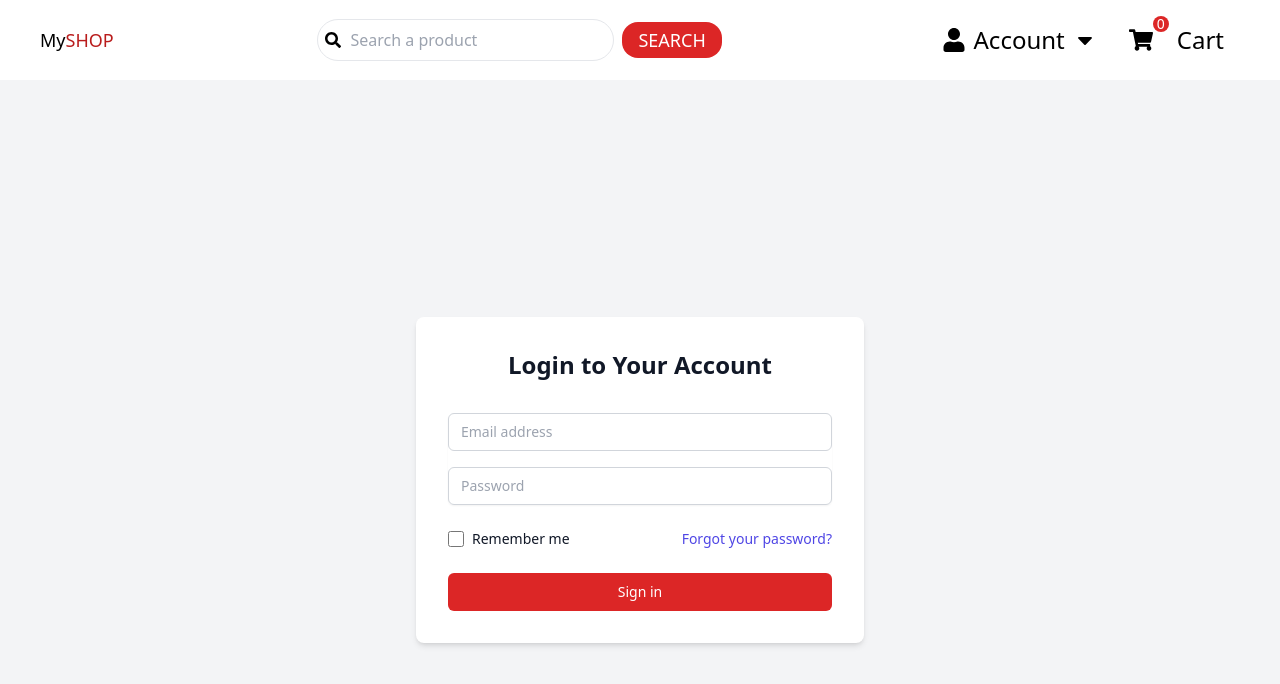
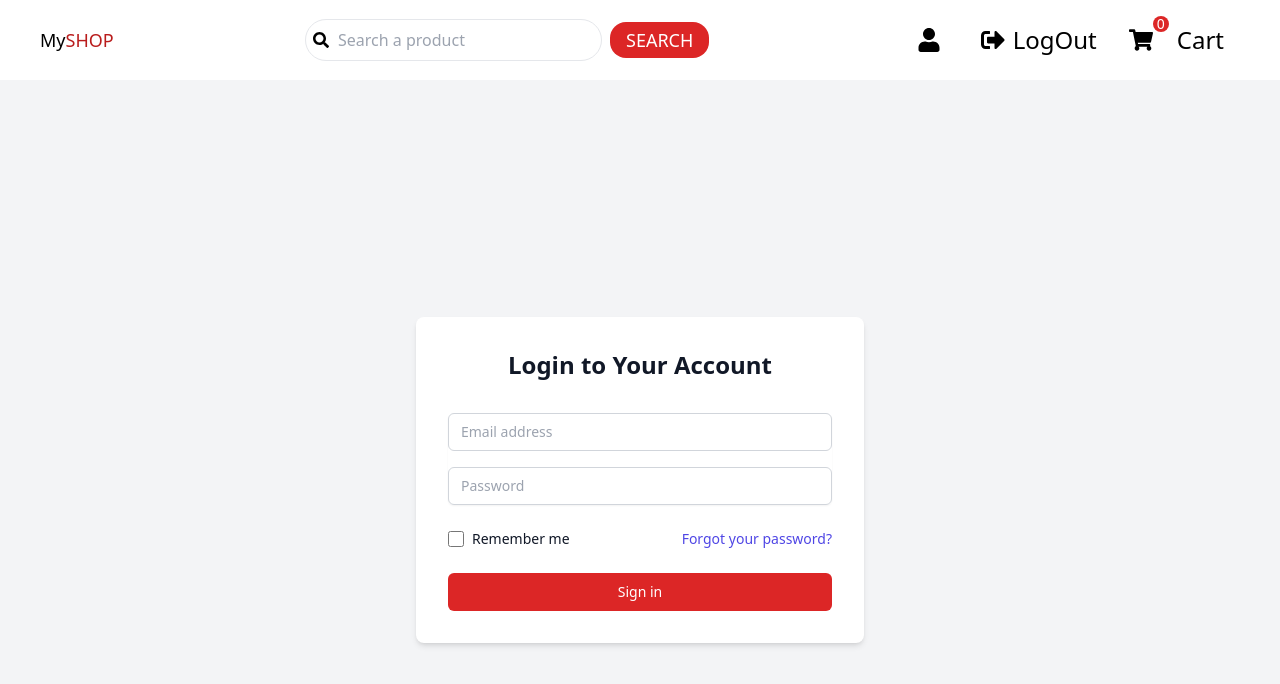
Before and after one commit to harith01/my-shop, a React (Vite) app: page / in a window 1280 px wide. Shown: the top 684 px of the page. Built offline with nearby package versions, Linux system fonts and the light colour scheme.

Commit message:
Implemented logout feature

```diff
--- a/src/components/NavbarLargeScreen.jsx
+++ b/src/components/NavbarLargeScreen.jsx
@@ -1,12 +1,17 @@
 import React from 'react'
-import { FaArrowDown, FaCaretDown, FaSearch, FaShoppingCart, FaUser } from 'react-icons/fa'
+import { FaArrowDown, FaCaretDown, FaSearch, FaShoppingCart, FaSignOutAlt, FaUser } from 'react-icons/fa'
 import { useSelector } from 'react-redux'
 import { Link } from 'react-router-dom'
 import { totalQuantity } from '../redux/cartSlice'
+import { userLoggedOut } from '../redux/authSlice'
+import { useDispatch } from 'react-redux'
+
 
 
 const NavbarLargeScreen = () => {
     const cartItemsQuantity = useSelector(totalQuantity)
+    const username = useSelector(state => state.auth.username)
+    const dispatch = useDispatch()
   return (
     <nav className='w-screen flex items-center justify-between px-10 py-4 shadow-md'>
         <div>
@@ -29,13 +34,21 @@ const NavbarLargeScreen = () => {
         </div>
         <div className='flex items-center justify-between'>
             <div className='flex text-lg items-center'>
-                <Link to='/'>
+
                 <button className='flex items-center gap-2 px-4 py-2 hover:bg-gray-50 text-2xl hover:text-red-600'>
                     <FaUser />
-                    <div>Account</div>
-                    <FaCaretDown />
+                    <div>{username}</div>
                 </button>
-                </Link>
+
+            </div>
+            <div className='flex text-lg items-center'>
+
+                <button onClick={() => dispatch(userLoggedOut())}
+                className='flex items-center gap-2 px-4 py-2 hover:bg-gray-50 text-2xl hover:text-red-600'>
+                    <FaSignOutAlt />
+                    <div>LogOut</div>
+                </button>
+
             </div>
             <div className=''>
                 <Link to='/cart'>
```
